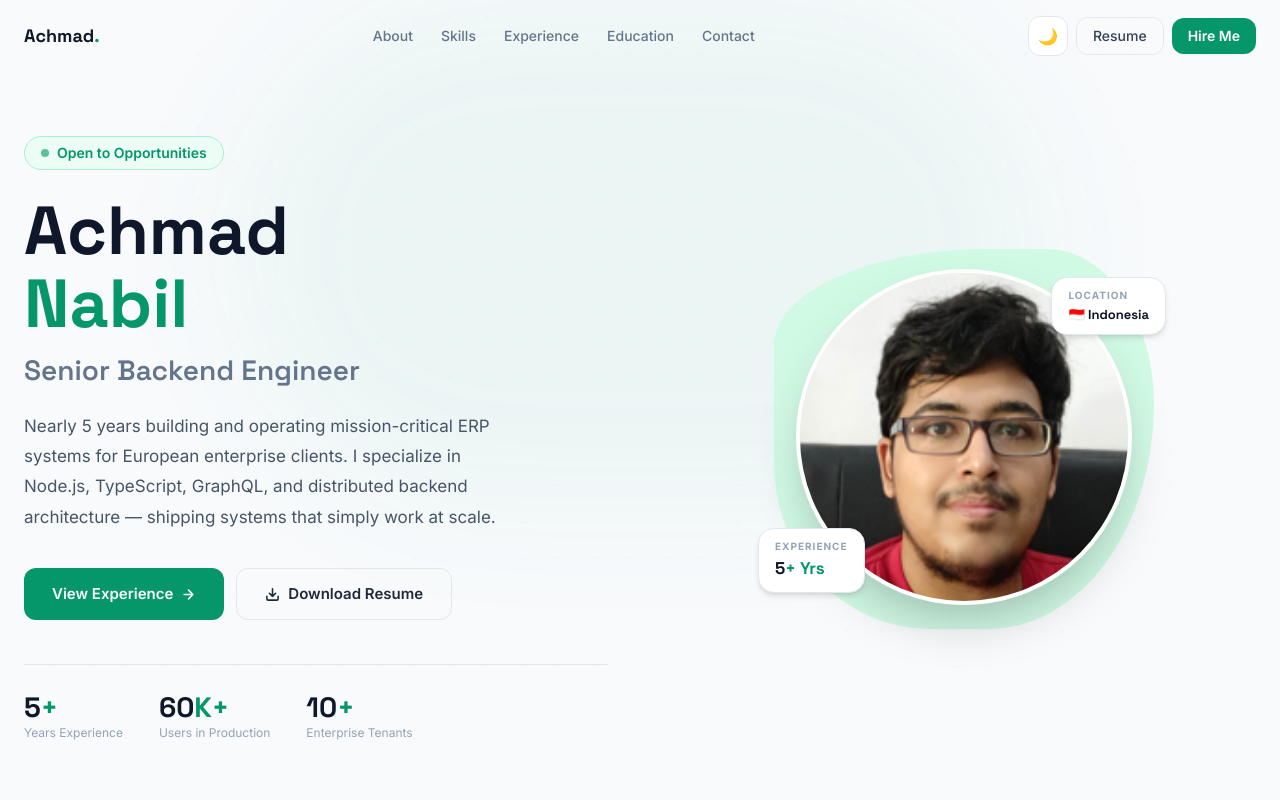
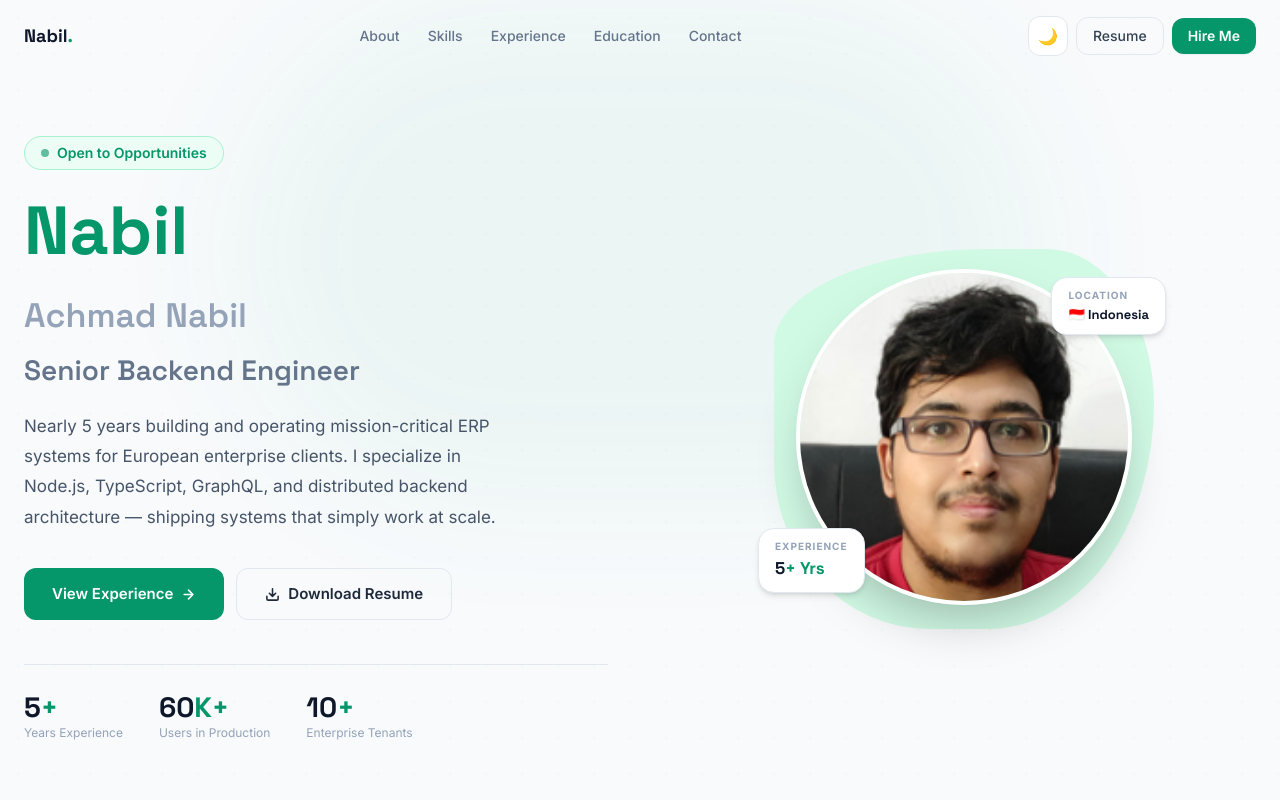
Before and after one commit to eldruzo/my-profile, a React (Vite) app: page / in a window 1280 px wide. Shown: the top 800 px of the page. Built offline with nearby package versions, Linux system fonts and the light colour scheme.

Commit message:
[My-Profile] Fix call name

```diff
--- a/src/components/Footer.jsx
+++ b/src/components/Footer.jsx
@@ -5,7 +5,7 @@ export default function Footer() {
     <footer className="py-8 bg-slate-900 dark:bg-slate-950 border-t border-slate-800">
       <div className="max-w-8xl mx-auto px-6 flex flex-col sm:flex-row items-center justify-between gap-4">
         <span className="font-display text-base font-bold text-slate-100">
-          Achmad<span className="text-accent-400">.</span>
+          {meta.callName}<span className="text-accent-400">.</span>
         </span>
         <p className="text-sm text-slate-500">
           © {new Date().getFullYear()} {meta.name}. All rights reserved.
--- a/src/components/Hero.jsx
+++ b/src/components/Hero.jsx
@@ -39,8 +39,8 @@ export default function Hero() {
               className={`font-display text-[clamp(42px,6.5vw,68px)] font-extrabold leading-[1.08] text-slate-900 dark:text-slate-100 mb-2 ${fadeClass(0)}`}
               style={{ transitionDelay: '110ms' }}
             >
-              {meta.name.split(' ')[0]}<br />
-              <span className="text-accent-600 dark:text-accent-400">{meta.name.split(' ').slice(1).join(' ')}</span>
+              <span className="text-accent-600 dark:text-accent-400">{meta.callName}</span><br />
+              <span className="text-slate-400 dark:text-slate-500 text-[clamp(22px,3vw,34px)] font-semibold">{meta.name}</span>
             </h1>
 
             <p
--- a/src/components/Navbar.jsx
+++ b/src/components/Navbar.jsx
@@ -32,7 +32,7 @@ export default function Navbar({ dark, onToggleTheme }) {
       >
         <div className="max-w-8xl mx-auto px-6 h-full flex items-center justify-between">
           <a href="#home" className="font-display text-lg font-bold text-slate-900 dark:text-slate-100">
-            Achmad<span className="text-accent-600 dark:text-accent-400">.</span>
+            {meta.callName}<span className="text-accent-600 dark:text-accent-400">.</span>
           </a>
 
           <div className="hidden md:flex items-center gap-1">
--- a/src/data/portfolio.js
+++ b/src/data/portfolio.js
@@ -1,5 +1,6 @@
 export const meta = {
   name: 'Achmad Nabil',
+  callName: 'Nabil',
   role: 'Senior Backend Engineer',
   headline: 'Building Resilient Systems at Scale',
   tagline: 'Senior Backend Engineer — Building things that scale.',
```
